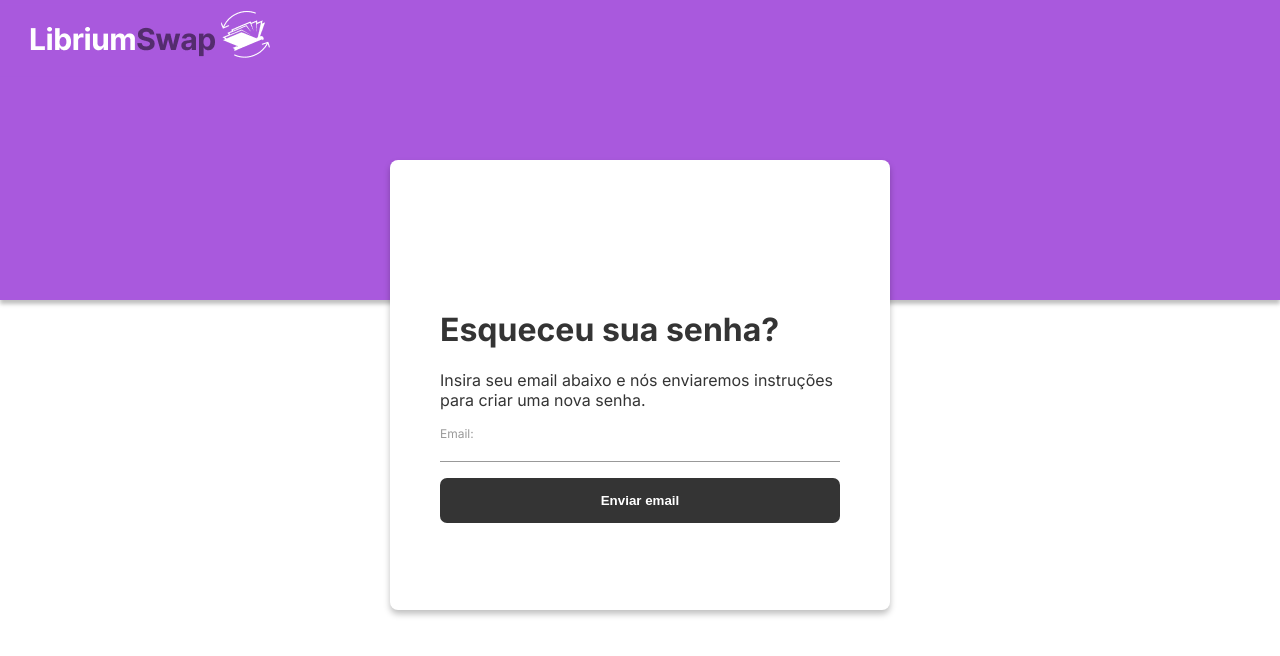
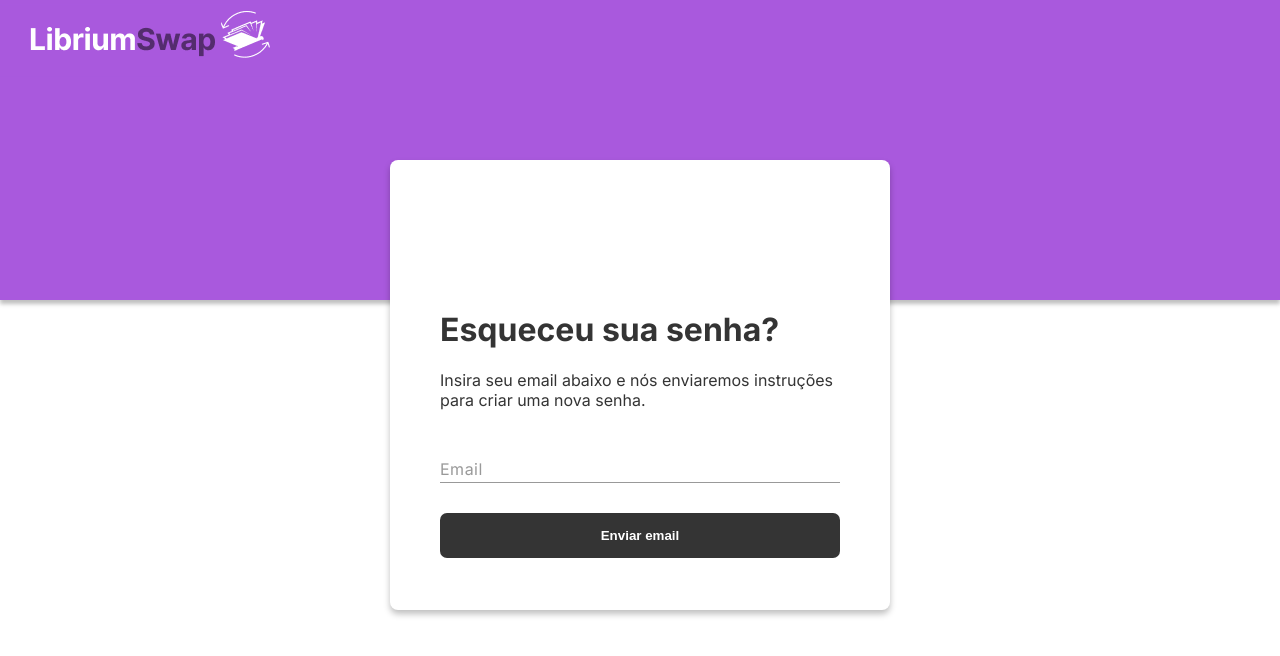
Before and after one commit to LibriumSwap/LibriumSwap, a Django app: page /reset-password in a window 1280 px wide. Shown: the top 656 px of the page. Run offline with Django 3.2, Linux system fonts and the light colour scheme.

Commit message:
fix: espaço sobrando paginas autentication

```diff
--- a/autenticacao/static/css/password_reset.css
+++ b/autenticacao/static/css/password_reset.css
@@ -30,21 +30,12 @@ body {
 	margin-top: 100px;
 }
 
+.formulario p {
+	margin-bottom: 40px;
+}
+
 form p {
 	display: grid;
-}
-
-form label {
-	color: rgba(52, 52, 52, 0.5);
-	font-size: 12px;
-}
-
-form input {
-	color: #343434;
-	outline: none;
-	border: none;
-	border-bottom: 0.5px solid rgba(52, 52, 52, 0.5);
-	font-size: 16px;
 }
 
 .btn {
@@ -58,3 +49,56 @@ form input {
 	width: 100%;
 	text-decoration: none;
 }
+
+:focus {
+	outline: none;
+}
+
+.col-3{
+	position: relative;
+	margin-bottom: 30px;
+}
+
+input[type="email"] {
+	font: 15px/24px "Inter", "Inter", sans-serif;
+	color: #343434; width: 100%;
+	box-sizing: border-box;
+	letter-spacing: 1px;
+	width: 100%;
+}
+
+.effect-16 {
+	border: 0;
+	padding: 4px 0;
+	border-bottom: 1px solid rgba(52, 52, 52, 0.5);
+	background-color: transparent;}
+
+.effect-16 ~ .focus-border {
+	position: absolute;
+	bottom: 0;
+	left: 0;
+	width: 0;
+	height: 2px;
+	background-color: #A959DD;
+	transition: 0.4s;}
+
+.effect-16:focus ~ .focus-border,
+.has-content.effect-16 ~ .focus-border {
+	width: 100%;
+	transition: 0.4s;}
+
+.effect-16 ~ label {
+	position: absolute;
+	left: 0;
+	width: 100%;
+	top: 9px;
+	color: rgba(52, 52, 52, 0.5);
+	transition: 0.3s;
+	z-index: -1;
+	letter-spacing: 0.5px;}
+
+.effect-16:focus ~ label, .has-content.effect-16 ~ label{
+	top: -16px;
+	font-size: 12px;
+	color: #A959DD;
+	transition: 0.3s;}
--- a/autenticacao/templates/autenticacao/register.html
+++ b/autenticacao/templates/autenticacao/register.html
@@ -29,7 +29,7 @@
 				<h4>{{ message }}</h4>
 				{% endif %}
 				<div class="col-3 input-effect" id="input-email">
-		        	<input name="email" class="effect-16" type="text" placeholder="">
+		        	<input name="email" class="effect-16" type="email" placeholder="">
 		            <label>Email</label>
 		            <span class="focus-border"></span>
 		        </div>
--- a/autenticacao/templates/registration/password_reset_form.html
+++ b/autenticacao/templates/registration/password_reset_form.html
@@ -8,8 +8,13 @@
 		<link rel="preconnect" href="https://fonts.gstatic.com" crossorigin>
 		<link href="https://fonts.googleapis.com/css2?family=Inter:wght@400;700;800;900&display=swap" rel="stylesheet">
 		<link rel="stylesheet" type="text/css" href="{% static 'css/password_reset.css' %}">
+		<script src="https://code.jquery.com/jquery-3.6.0.js" integrity="sha256-H+K7U5CnXl1h5ywQfKtSj8PCmoN9aaq30gDh27Xc0jk=" crossorigin="anonymous"></script>
+		<script src="{% static 'js/input_effect.js' %}"></script>
 		<title>LibriumSwipe</title>
 		<link rel="icon" type="image/png" href="{% static 'images/logomarca.svg' %}">
+		<meta name="viewport" content="width=device-width, initial-scale=1.0">
+		<meta http-equiv="X-UA-Compatible" content="IE=edge,chrome=1">
+		<meta name="HandheldFriendly" content="true">
 	</head>
 	<body>
 		<div class="fundo">
@@ -22,7 +27,11 @@
 
 			<form method="POST">
 				{% csrf_token %}
-				{{ form.as_p }}
+				<div class="col-3 input-effect" id="input-email">
+		        	<input name="email" class="effect-16" type="email" placeholder="">
+		            <label>Email</label>
+		            <span class="focus-border"></span>
+		        </div>
 				<button class="btn" type="submit">Enviar email</button>
 			</form>
 			{% endblock %}
```
Also changed, not shown: autenticacao/static/css/login.css (+11 -6 lines), autenticacao/static/css/login_responsive.css (+11 -0 lines), autenticacao/templates/autenticacao/login.html (+1 -0 lines).
